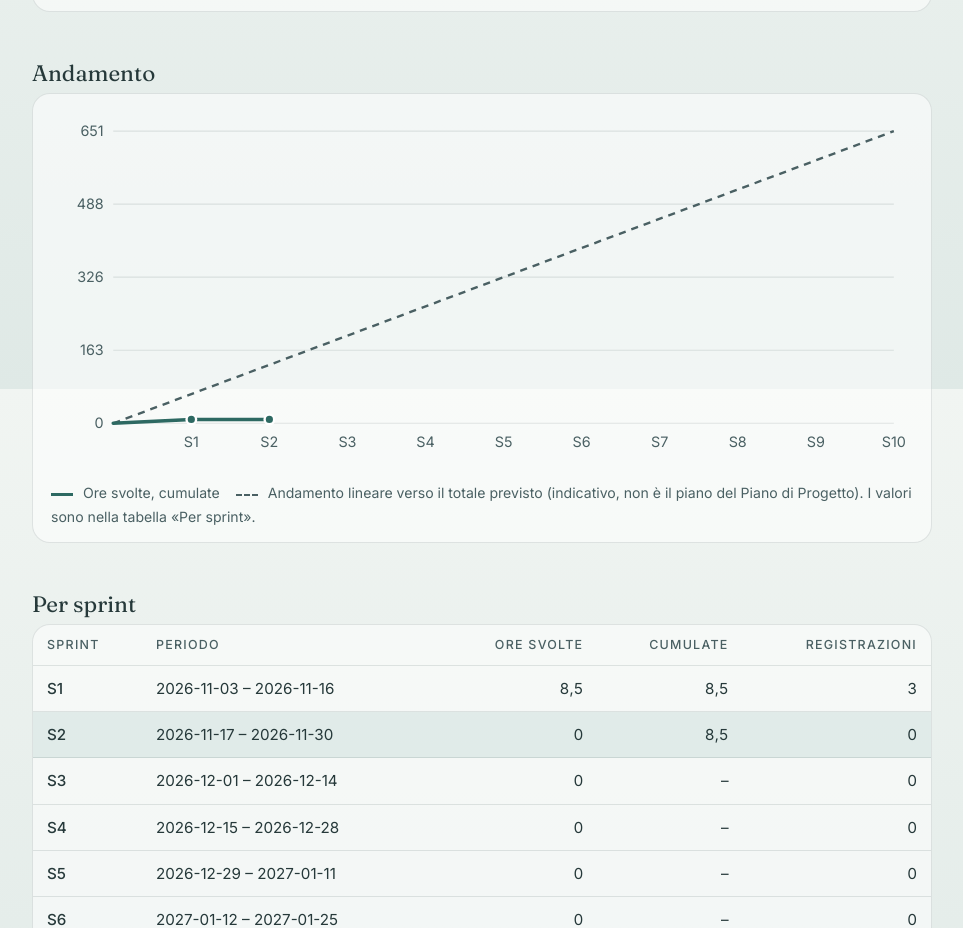
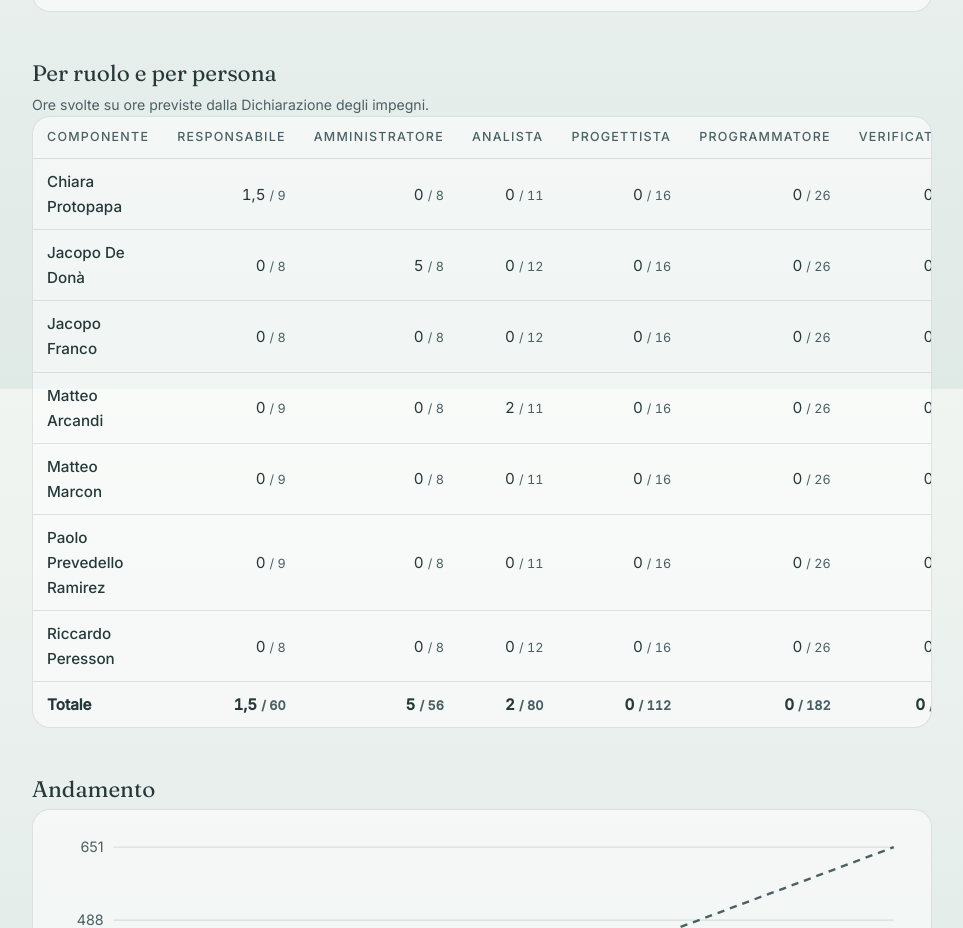
Before and after one commit to MemoryLeakersTeam/MemoryLeakersTeam.github.io, a plain HTML site: page ore.html in a window 1280 px wide. Shown: the part 1211-2139 px from the top of the page, without its empty margins (158-1121 px from the left). Drawn offline with Linux system fonts and the light colour scheme.

Commit message:
feat(ore): add hours per role and per member table

```diff
--- a/css/style.css
+++ b/css/style.css
@@ -254,6 +254,8 @@ progress { width: 100%; height: 10px; accent-color: var(--accent-text); }
 .csv-box select:focus-visible { outline: 3px solid var(--accent-text); outline-offset: 1px; }
 .all-entries summary { cursor: pointer; color: var(--accent-text); text-decoration: underline; text-underline-offset: 3px; margin-bottom: 12px; }
 .ore-table small { color: var(--muted); }
+.ore-matrix tfoot > tr > * { border-top: 1px solid var(--line); border-bottom: 0; font-weight: 600; }
+.ore-matrix thead th { white-space: nowrap; }
 .chart { margin: 6px 0 0; padding: 18px 18px 14px; border: 1px solid var(--line); border-radius: var(--radius); background: var(--card); }
 .chart svg { display: block; width: 100%; height: auto; }
 .chart .c-grid { stroke: var(--line); stroke-width: 1; }
--- a/js/ore.js
+++ b/js/ore.js
@@ -18,9 +18,13 @@
     const perRuolo = Object.fromEntries(ROLES.map(([id]) => [id, { prevista: (prev.ruoli[id] || {}).ore || 0, tariffa: (prev.ruoli[id] || {}).tariffa || 0, svolta: 0 }]));
     const perPersona = Object.fromEntries(Object.entries(prev.persone || {}).map(([p, r]) => [p, { prevista: sum(Object.values(r)), svolta: 0 }]));
     const perSprint = (ore.sprint || []).map((s) => ({ ...s, svolta: 0, voci: 0 }));
+    // ore svolte e previste per persona e per ruolo (la previsione è quella della Dichiarazione degli impegni)
+    const matrice = {};
+    const cella = (p) => (matrice[p] ||= Object.fromEntries(ROLES.map(([id]) => [id, { prevista: ((prev.persone || {})[p] || {})[id] || 0, svolta: 0 }])));
+    Object.keys(prev.persone || {}).forEach(cella);
     let fuoriSprint = 0;
     for (const v of voci) {
-      if (perRuolo[v.ruolo]) perRuolo[v.ruolo].svolta += v.ore;
+      if (perRuolo[v.ruolo]) { perRuolo[v.ruolo].svolta += v.ore; cella(v.persona)[v.ruolo].svolta += v.ore; }
       (perPersona[v.persona] ||= { prevista: 0, svolta: 0 }).svolta += v.ore;
       const s = perSprint.find((x) => x.dal <= v.data && v.data <= x.al);
       if (s) { s.svolta += v.ore; s.voci++; } else fuoriSprint++;
@@ -29,7 +33,7 @@
     const svolta = sum(voci.map((v) => v.ore));
     const costoPrevisto = sum(Object.values(perRuolo).map((r) => r.prevista * r.tariffa));
     const costo = sum(Object.values(perRuolo).map((r) => r.svolta * r.tariffa));
-    return { perRuolo, perPersona, perSprint, prevista, svolta, costoPrevisto, costo, fuoriSprint };
+    return { perRuolo, perPersona, matrice, perSprint, prevista, svolta, costoPrevisto, costo, fuoriSprint };
   }
 
   const csvCell = (v) => { const s = String(v ?? ""); return /[",\n;]/.test(s) ? `"${s.replace(/"/g, '""')}"` : s; };
@@ -68,6 +72,20 @@
       <polyline points="${pts}" class="c-real"/>${dots}`;
   }
 
+  /* Ore svolte su ore previste, per persona (righe) e per ruolo (colonne). */
+  function drawMatrix(s) {
+    const cell = (c) => `<td class="n">${num(c.svolta)} <small>/ ${num(c.prevista)}</small></td>`;
+    const tot = (list) => ({ svolta: sum(list.map((c) => c.svolta)), prevista: sum(list.map((c) => c.prevista)) });
+    const people = Object.keys(s.matrice).sort((a, b) => nameOf(a).localeCompare(nameOf(b), "it"));
+    $("ore-matrice-head").innerHTML = `<tr><th scope="col">Componente</th>${ROLES.map(([, label]) => `<th scope="col" class="n">${label}</th>`).join("")}<th scope="col" class="n">Totale</th></tr>`;
+    $("ore-matrice").innerHTML = people.map((p) => {
+      const row = ROLES.map(([id]) => s.matrice[p][id]);
+      return `<tr><th scope="row">${esc(nameOf(p))}</th>${row.map(cell).join("")}${cell(tot(row))}</tr>`;
+    }).join("");
+    const cols = ROLES.map(([id]) => tot(people.map((p) => s.matrice[p][id])));
+    $("ore-matrice-tot").innerHTML = `<tr><th scope="row">Totale</th>${cols.map(cell).join("")}${cell(tot(cols))}</tr>`;
+  }
+
   function draw(ore) {
     const s = summarize(ore), t = today();
     const current = (ore.sprint || []).find((x) => x.dal <= t && t <= x.al);
@@ -82,6 +100,8 @@
 
     $("ore-ruoli").innerHTML = ROLES.map(([id, label]) => { const r = s.perRuolo[id];
       return `<tr><th scope="row">${label}</th><td class="n">${num(r.svolta)}</td><td class="n">${num(r.prevista)}</td><td class="n">${num(Math.max(r.prevista - r.svolta, 0))}</td><td class="n">${euro(r.svolta * r.tariffa)}</td><td class="bar-cell">${bar(r.svolta, r.prevista, `${label}: ${num(r.svolta)} ore su ${num(r.prevista)}`)}</td></tr>`; }).join("");
+
+    drawMatrix(s);
 
     let run = 0;
     const cum = s.perSprint.map((x) => (run += x.svolta));
--- a/ore.html
+++ b/ore.html
@@ -64,6 +64,15 @@
         <tbody id="ore-ruoli"></tbody>
       </table></div>
 
+      <h2 class="sub-title">Per ruolo e per persona</h2>
+      <p class="hint">Ore svolte su ore previste dalla Dichiarazione degli impegni.</p>
+      <div class="table-wrap"><table class="ore-table ore-matrix">
+        <caption class="sr-only">Ore svolte e previste per componente e per ruolo</caption>
+        <thead id="ore-matrice-head"></thead>
+        <tbody id="ore-matrice"></tbody>
+        <tfoot id="ore-matrice-tot"></tfoot>
+      </table></div>
+
       <h2 class="sub-title">Andamento</h2>
       <figure class="chart">
         <svg id="ore-chart" viewBox="0 0 720 300" role="img" aria-labelledby="ore-chart-title"><title id="ore-chart-title">Ore cumulate per sprint</title></svg>
```
Also changed, not shown: 1 other file.
